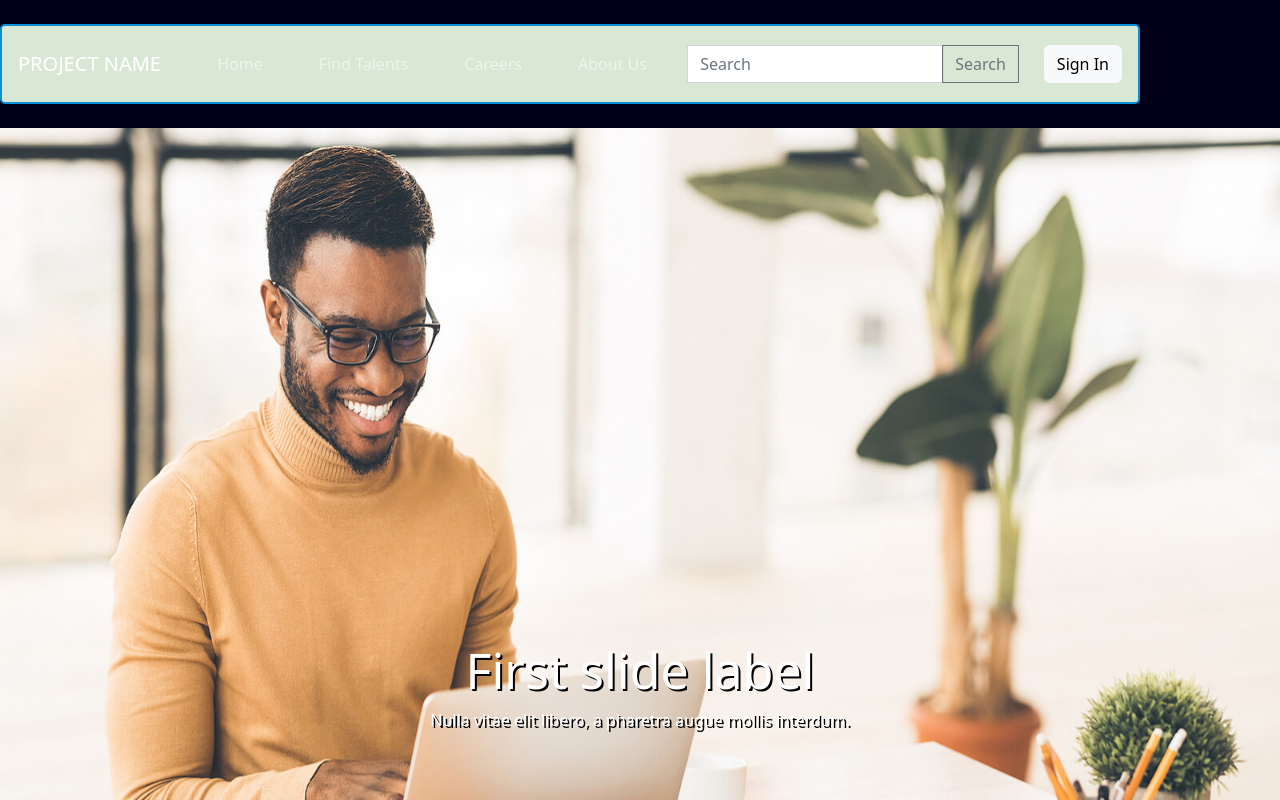
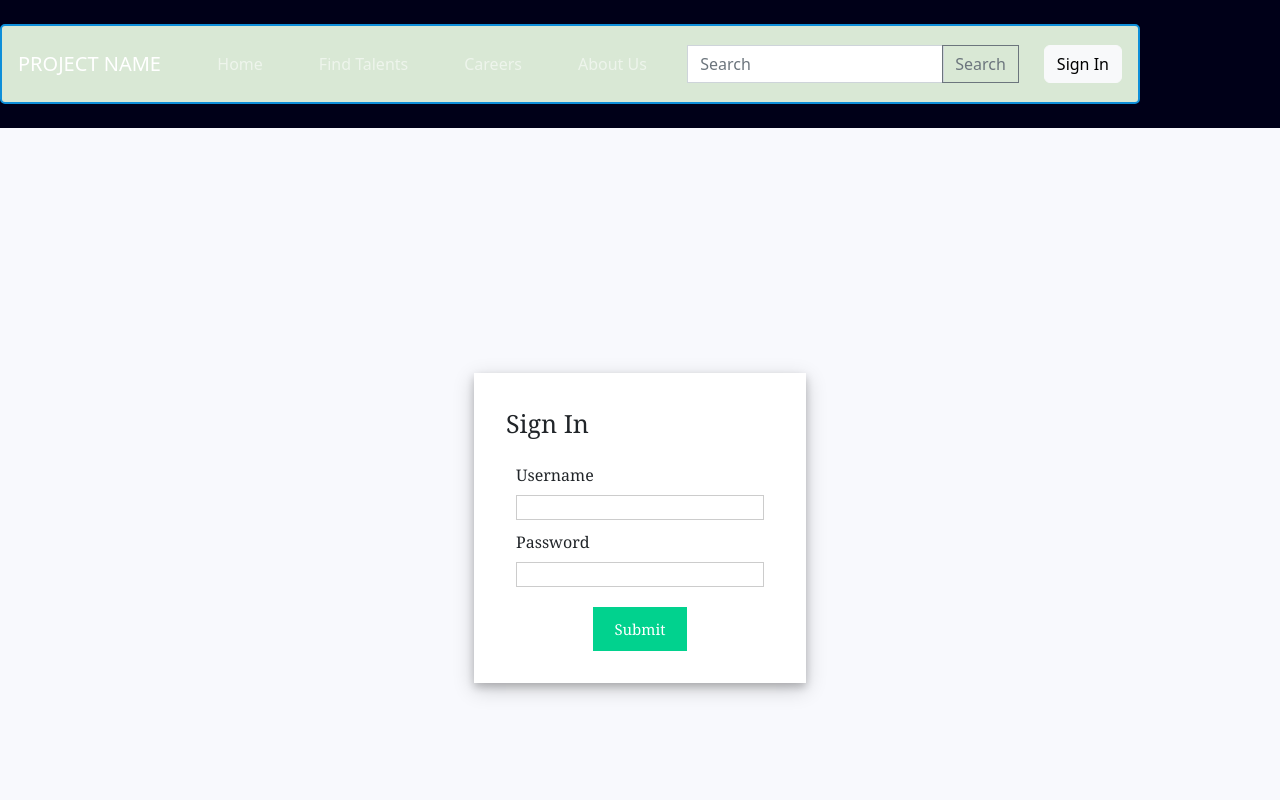
Before and after one commit to ILLOCOS/DevLook-Website, a React (Create React App) app: page / in a window 1280 px wide. Shown: the top 800 px of the page. Built offline with nearby package versions, Linux system fonts and the light colour scheme.

Commit message:
added Login2.js , Login2.css

```diff
--- a/src/App.js
+++ b/src/App.js
@@ -5,13 +5,15 @@
 import Carousel from './components/hero';
 import BasicExample from  './components/cardsu';
 import Review from './components/review';
-
+import Login from './components/Login2';
 
 function App() {
   return (
     <>
     <nav>
       <Navbarr />
+      <Login />
+
     </nav>
     <header>
       <Carousel />
--- /dev/null
+++ b/src/components/Login2.js
@@ -0,0 +1,89 @@
+import React, { useState } from "react";
+import ReactDOM from "react-dom";
+
+// import "./styles.css";
+import "./css/Login2.css";
+
+function Login() {
+  // React States
+  const [errorMessages, setErrorMessages] = useState({});
+  const [isSubmitted, setIsSubmitted] = useState(false);
+
+  // User Login info
+  const database = [
+    {
+      username: "user1",
+      password: "pass1"
+    },
+    {
+      username: "user2",
+      password: "pass2"
+    }
+  ];
+
+  const errors = {
+    uname: "invalid username",
+    pass: "invalid password"
+  };
+
+  const handleSubmit = (event) => {
+    //Prevent page reload
+    event.preventDefault();
+
+    var { uname, pass } = document.forms[0];
+
+    // Find user login info
+    const userData = database.find((user) => user.username === uname.value);
+
+    // Compare user info
+    if (userData) {
+      if (userData.password !== pass.value) {
+        // Invalid password
+        setErrorMessages({ name: "pass", message: errors.pass });
+      } else {
+        setIsSubmitted(true);
+      }
+    } else {
+      // Username not found
+      setErrorMessages({ name: "uname", message: errors.uname });
+    }
+  };
+
+  // Generate JSX code for error message
+  const renderErrorMessage = (name) =>
+    name === errorMessages.name && (
+      <div className="error">{errorMessages.message}</div>
+    );
+
+  // JSX code for login form
+  const renderForm = (
+    <div className="form">
+      <form onSubmit={handleSubmit}>
+        <div className="input-container">
+          <label>Username </label>
+          <input type="text" name="uname" required />
+          {renderErrorMessage("uname")}
+        </div>
+        <div className="input-container">
+          <label>Password </label>
+          <input type="password" name="pass" required />
+          {renderErrorMessage("pass")}
+        </div>
+        <div className="button-container">
+          <input type="submit" />
+        </div>
+      </form>
+    </div>
+  );
+
+  return (
+    <div className="app">
+      <div className="login-form">
+        <div className="title">Sign In</div>
+        {isSubmitted ? <div>User is successfully logged in</div> : renderForm}
+      </div>
+    </div>
+  );
+}
+
+export default Login;
--- /dev/null
+++ b/src/components/css/Login2.css
@@ -0,0 +1,63 @@
+.app {
+    font-family: sans-serif;
+    display: flex;
+    align-items: center;
+    justify-content: center;
+    flex-direction: column;
+    gap: 20px;
+    height: 100vh;
+    font-family: Cambria, Cochin, Georgia, Times, "Times New Roman", serif;
+    background-color: #f8f9fd;
+  }
+
+  input[type="text"],
+  input[type="password"] {
+    height: 25px;
+    border: 1px solid rgba(0, 0, 0, 0.2);
+  }
+
+  input[type="submit"] {
+    margin-top: 10px;
+    cursor: pointer;
+    font-size: 15px;
+    background: #01d28e;
+    border: 1px solid #01d28e;
+    color: #fff;
+    padding: 10px 20px;
+  }
+
+  input[type="submit"]:hover {
+    background: #6cf0c2;
+  }
+
+  .button-container {
+    display: flex;
+    justify-content: center;
+  }
+
+  .login-form {
+    background-color: white;
+    padding: 2rem;
+    box-shadow: 0 4px 8px 0 rgba(0, 0, 0, 0.2), 0 6px 20px 0 rgba(0, 0, 0, 0.19);
+  }
+
+  .list-container {
+    display: flex;
+  }
+
+  .error {
+    color: red;
+    font-size: 12px;
+  }
+
+  .title {
+    font-size: 25px;
+    margin-bottom: 20px;
+  }
+
+  .input-container {
+    display: flex;
+    flex-direction: column;
+    gap: 8px;
+    margin: 10px;
+  }
```
